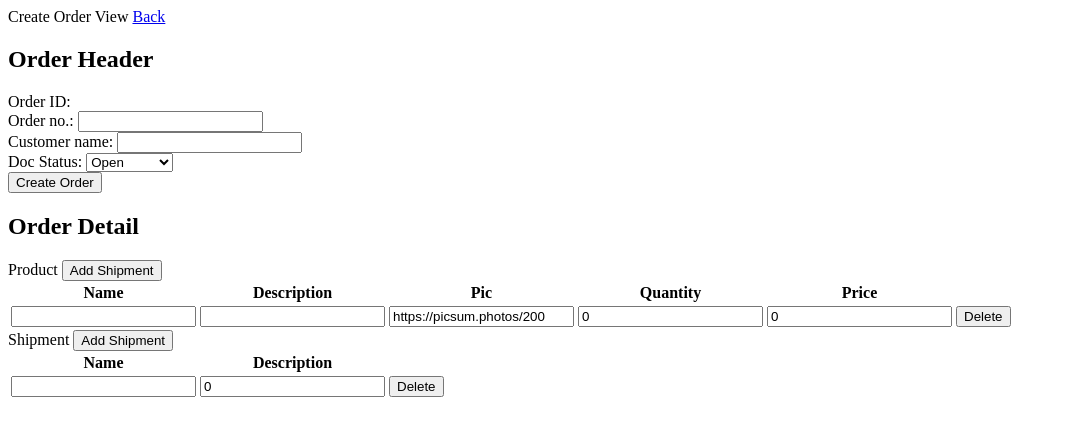
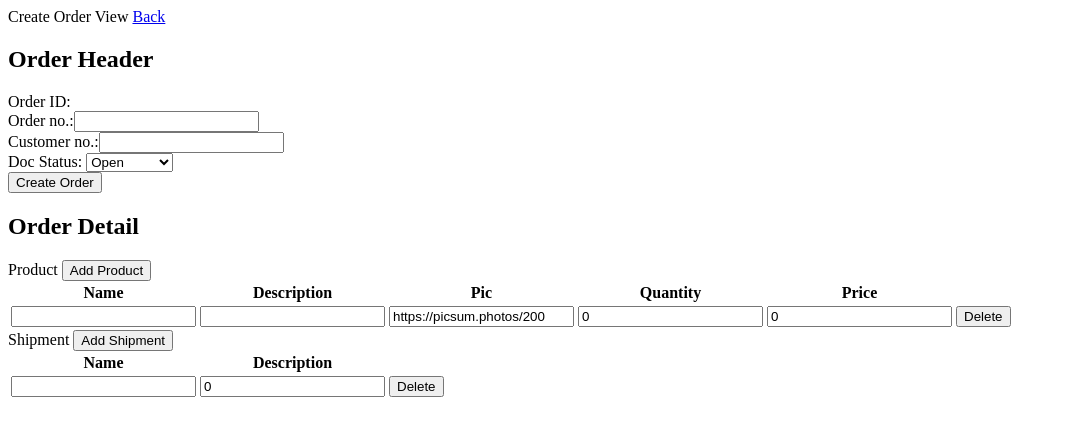
Before and after one commit to saoloung/order-management, a Vue app: page /order/create in a window 1280 px wide. Shown: the top 436 px of the page, without its empty margins (0-1066 px from the left). Built offline with nearby package versions, Linux system fonts and the light colour scheme.

Commit message:
add formHearder fro display label and input

```diff
--- a/src/views/CreateView.vue
+++ b/src/views/CreateView.vue
@@ -6,6 +6,17 @@ import Table from '../components/Table.vue'
 
 const orderStore = useOrderStore()
 const isLoading = ref(false)
+
+const formHeader = [
+    {
+        name: 'Order no.:',
+        field: 'docNo'
+    },
+    {
+        name: 'Customer no.:',
+        field: 'customerName'
+    }
+]
 
 const orderData = reactive({
     docNo: '',
@@ -74,13 +85,11 @@ const createOrder = async (orderData) => {
                 Order ID:
                 {{ orderData.id }}
             </div>
-            <div>
-                Order no.:
-                <input type="text" v-model="orderData.docNo">
-            </div>
-            <div>
-                Customer name:
-                <input type="text" v-model="orderData.customerName">
+            <div v-for="form in formHeader">
+                <label>
+                    <span> {{ form.name }}</span>
+                </label>
+                <input type="text" v-model="orderData[form.field]">
             </div>
             <div>
                 Doc Status:
@@ -96,7 +105,7 @@ const createOrder = async (orderData) => {
             <h2>Order Detail</h2>
             <div>
                 Product
-                <button @click="addProduct()">Add Shipment</button>
+                <button @click="addProduct()">Add Product</button>
             </div>
             <Table :headers="['Name', 'Description', 'Pic', 'Quantity', 'Price', '']">
                 <tr v-for="(product, index) in orderData.products">
--- a/src/views/EditView.vue
+++ b/src/views/EditView.vue
@@ -10,6 +10,17 @@ const route = useRoute()
 const orderId = ref(-1)
 const orderData = reactive({})
 const isLoading = ref(false)
+
+const formHeader = [
+  {
+    name: 'Order no.:',
+    field: 'docNo'
+  },
+  {
+    name: 'Customer no.:',
+    field: 'customerName'
+  }
+]
 
 onMounted(async () => {
   isLoading.value = true
@@ -73,13 +84,9 @@ const editOrder = async (orderData, orderId) => {
         Order ID:
         {{ orderId }}
       </div>
-      <div>
-        Order no.:
-        <input type="text" v-model="orderData.docNo">
-      </div>
-      <div>
-        Customer name:
-        <input type="text" v-model="orderData.customerName">
+      <div v-for="form in formHeader">
+        <label>{{ form.name }}</label>
+        <input type="text" v-model="orderData[form.field]">
       </div>
       <div>
         Doc Status:
@@ -95,7 +102,7 @@ const editOrder = async (orderData, orderId) => {
       <h2>Order Detail</h2>
       <div>
         Product
-        <button @click="addProduct()">Add Shipment</button>
+        <button @click="addProduct()">Add Product</button>
       </div>
       <Table :headers="['Name', 'Description', 'Pic', 'Quantity', 'Price', '']">
         <tr v-for="(product, index) in orderData.products">
```
